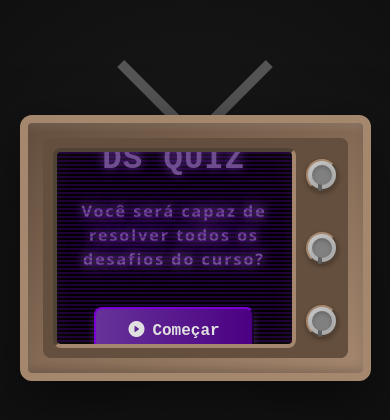
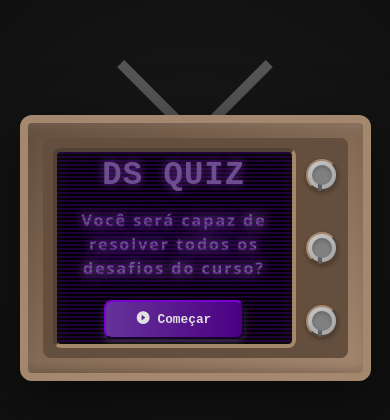
Before and after one commit to MateusDaroz/ds-course-quiz-frontend, a plain HTML site: page client/index.html in a window 390 px wide. Shown: the part 200-620 px from the top of the page. Drawn offline with nearby package versions, Linux system fonts and the light colour scheme.

Commit message:
refactor: fixed responsiveness of tv screen texts

```diff
--- a/client/index.html
+++ b/client/index.html
@@ -650,6 +650,25 @@
             .controls-labels div {
                 padding: 1px 4px;
                 font-size: 0.5rem;
+            }
+
+        }
+
+        @media (max-width: 500px){
+            .home-btn {
+                min-width: 140px;
+                padding: 8px 20px;
+                font-size: .8rem;
+            }
+        }
+
+        @media (max-width: 450px){
+            .home-title{
+                margin-bottom: .5rem;
+            }
+
+            .hacker-text{
+                margin-bottom: 1rem;
             }
         }
     </style>
```
